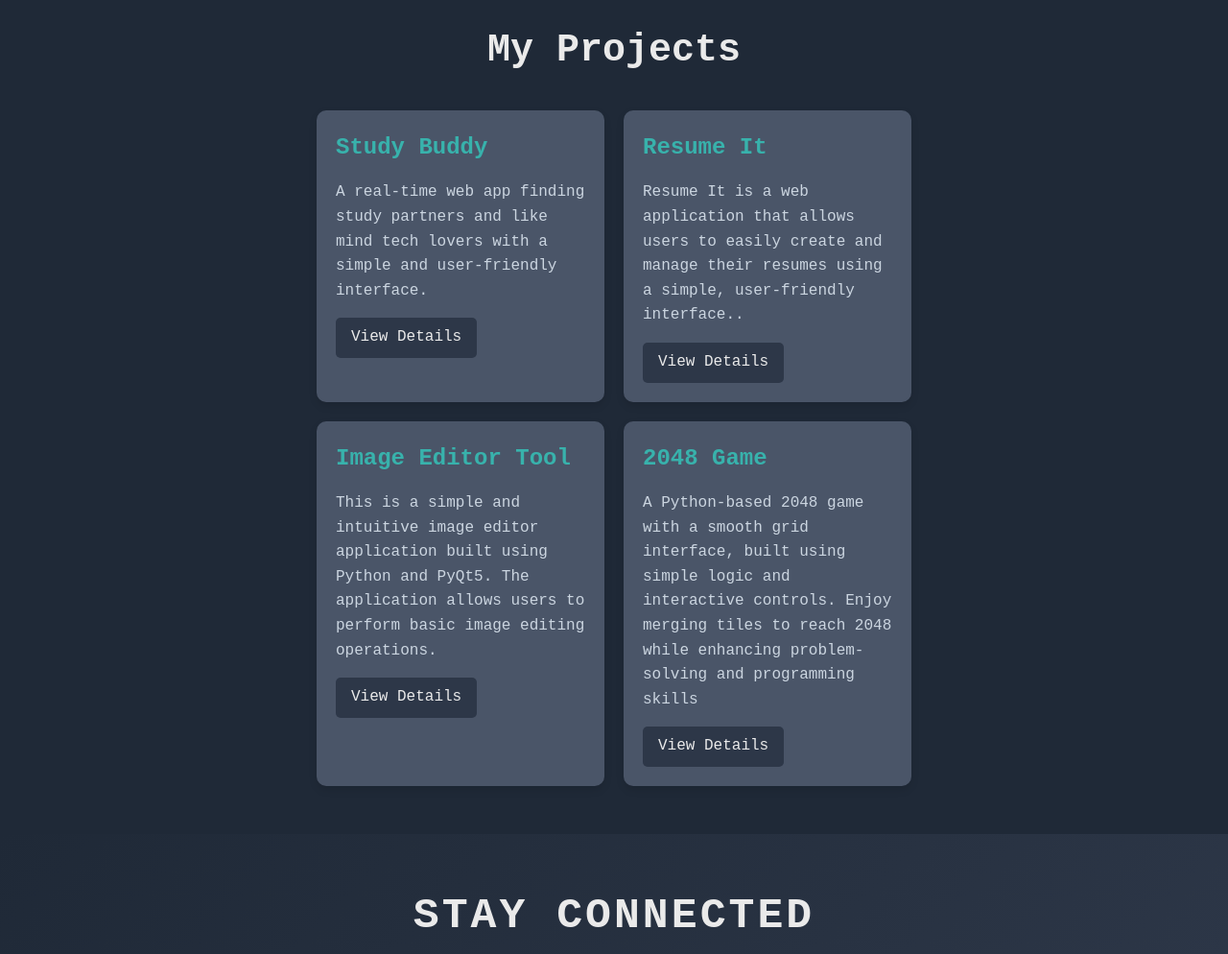
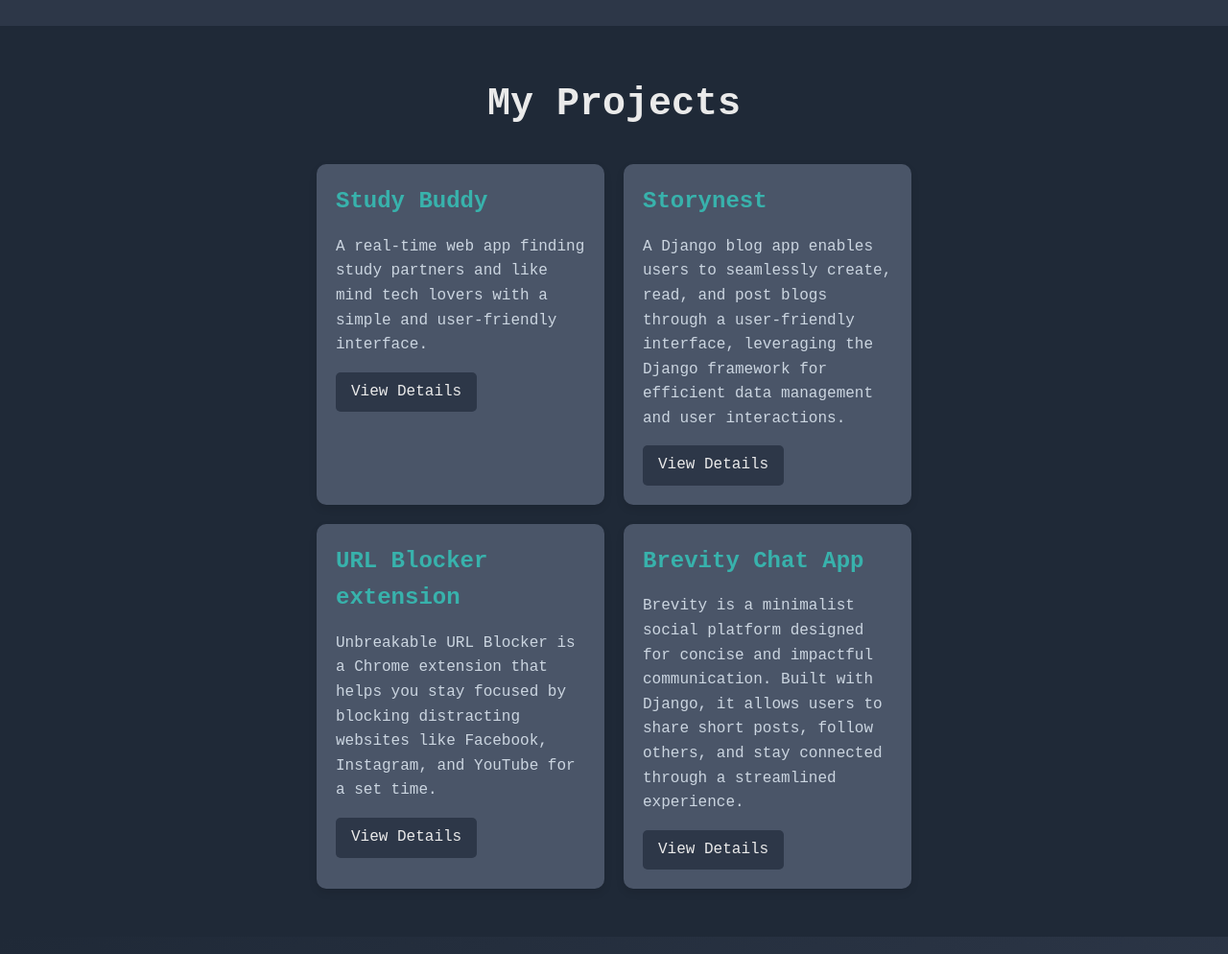
Before and after one commit to TencerDe/Portfolio-adv, a plain HTML site: page index.html in a window 1280 px wide. Shown: the part 1860-2854 px from the top of the page at 96% size. Drawn offline with nearby package versions, Linux system fonts and the light colour scheme.

Commit message:
Project changes

```diff
--- a/index.html
+++ b/index.html
@@ -11,7 +11,7 @@
         integrity="sha512-7YydLTOfWDP9vFZHTrt5QymyoaJNO0TiLB8bLgCqJUrW1/1PaerMFtFGtRgMA8P1VpsXQUaeGb9MlX4Cz57PSg=="
         crossorigin="anonymous"
         referrerpolicy="no-referrer"
-    />
+    /link>
     <link href="https://cdn.jsdelivr.net/npm/aos@2.3.4/dist/aos.css" rel="stylesheet">
     <script src="https://cdn.jsdelivr.net/npm/aos@2.3.4/dist/aos.js"></script>
 </head>
@@ -49,8 +49,8 @@
                     <p>Proficient in building scalable web applications using Django.</p>
                 </div>
                 <div class="skill-card">
-                    <h3>AI & ML</h3>
-                    <p>Familiar with machine learning algorithms and AI concepts.</p>
+                    <h3>React.js</h3>
+                    <p>Familiar with react.js and proficient in creating react.js based web applications.</p>
                 </div>
                 <div class="skill-card">
                     <h3>REST API</h3>
@@ -82,23 +82,23 @@
 
                         <!-- Project Card 2 -->
                         <div class="project-card">
-                            <h3>Resume It</h3>
-                            <p>Resume It is a web application that allows users to easily create and manage their resumes using a simple, user-friendly interface..</p>
-                            <a href="https://github.com/TencerDe/Resume_It" class="project-link" target="_blank">View Details</a>
+                            <h3>Storynest</h3>
+                            <p>A Django blog app enables users to seamlessly create, read, and post blogs through a user-friendly interface, leveraging the Django framework for efficient data management and user interactions.</p>
+                            <a href="https://storynest-kohl.vercel.app/" class="project-link" target="_blank">View Details</a>
                         </div>
 
                         <!-- Project Card 3 -->
                         <div class="project-card">
-                            <h3>Image Editor Tool</h3>
-                            <p>This is a simple and intuitive image editor application built using Python and PyQt5. The application allows users to perform basic image editing operations.</p>
-                            <a href="https://github.com/TencerDe/Image-Editor" class="project-link" target="_blank">View Details</a>
+                            <h3>URL Blocker extension</h3>
+                            <p>Unbreakable URL Blocker is a Chrome extension that helps you stay focused by blocking distracting websites like Facebook, Instagram, and YouTube for a set time.</p>
+                            <a href="https://github.com/TencerDe/URL_Blocker" class="project-link" target="_blank">View Details</a>
                         </div>
 
                         <!-- Project Card 4 -->
                         <div class="project-card">
-                            <h3>2048 Game</h3>
-                            <p>A Python-based 2048 game with a smooth grid interface, built using simple logic and interactive controls. Enjoy merging tiles to reach 2048 while enhancing problem-solving and programming skills</p>
-                            <a href="https://github.com/TencerDe/2048_Game" class="project-link" target="_blank">View Details</a>
+                            <h3>Brevity Chat App</h3>
+                            <p>Brevity is a minimalist social platform designed for concise and impactful communication. Built with Django, it allows users to share short posts, follow others, and stay connected through a streamlined experience.</p>
+                            <a href="https://github.com/TencerDe/Brevity-Chat-App" class="project-link" target="_blank">View Details</a>
                         </div>
                     </div>
                 </div>
```
